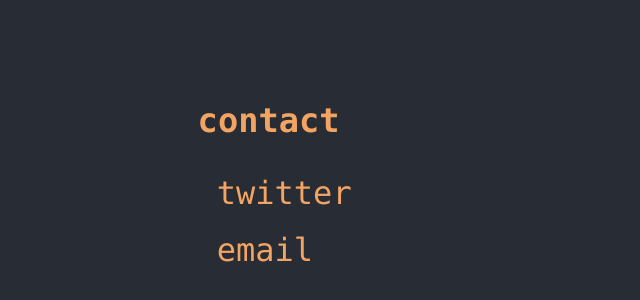
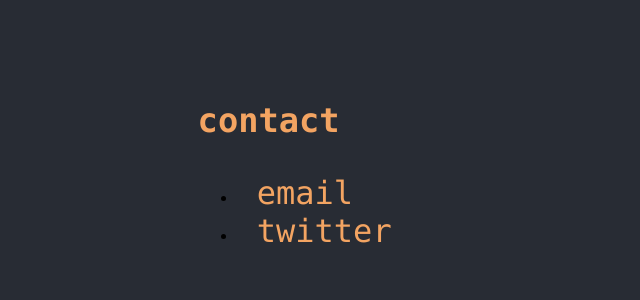
Before and after one commit to TomRYH/tomryh.github.io, a plain HTML site: page contact.html in a window 1280 px wide. Shown: the part 130-430 px from the top of the page, without its empty margins (0-640 px from the left). Drawn offline with Linux system fonts and the light colour scheme.

Commit message:
initial commit

```diff
--- a/contact.html
+++ b/contact.html
@@ -10,10 +10,10 @@
       <div class="heading">
         <h3>contact</h3>
       </div>
-      <div id="contactLinks">
-        <a href="https://twitter.com/tom_ryxn">twitter</a><br>
-        <a href="mailto:stom@tomrh.co?Subject=Hello%20again">email</a><br>
-      </div>
+      <ul id="contactLinks">
+        <li><a href="mailto:stom@tomrh.co?Subject=Hello%20again">email</a></li>
+        <li><a href="https://twitter.com/tom_ryxn">twitter</a></li>
+    </ul>
     </div>
   </body>
 </html>
```
